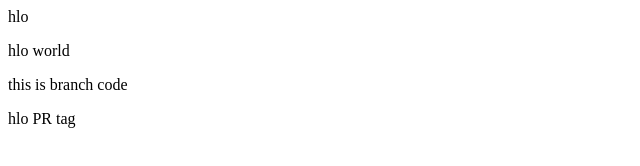
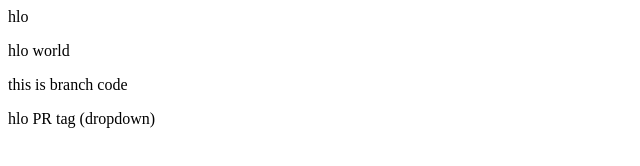
Before and after one commit to RuchiBinayake14/demo, a plain HTML site: page index.html in a window 1280 px wide. Shown: the whole page, without its empty margins (0-640 px from the left). Drawn offline with Linux system fonts and the light colour scheme.

```diff
--- a/index.html
+++ b/index.html
@@ -1,4 +1,4 @@
 <p>hlo</p>
 <p>hlo world</p>
 <p> this is branch code </p>
-<p>hlo PR tag</p>
+<p>hlo PR tag (dropdown)</p>
```
